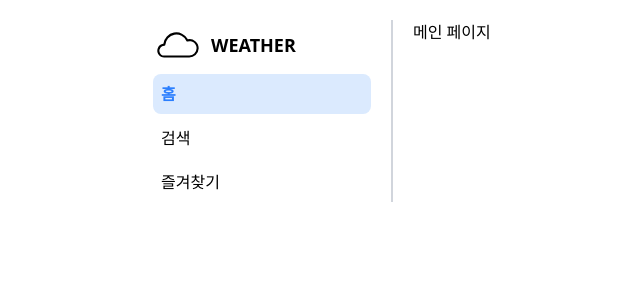
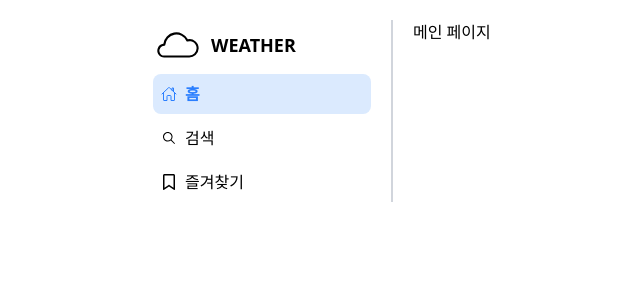
Before and after one commit to empal030110/weather-app, a React (Vite) app: page / in a window 1280 px wide. Shown: the top 300 px of the page, without its empty margins (37-677 px from the left). Built offline with nearby package versions, Linux system fonts and the light colour scheme.

Commit message:
styled: sidebar 아이콘 추가

```diff
--- a/src/pages/home/HomePage.tsx
+++ b/src/pages/home/HomePage.tsx
@@ -1,5 +1,9 @@
 export function HomePage() {
   return (
-    <div>메인 페이지</div>
+    <div>
+      <div>
+        메인 페이지
+      </div>
+    </div>
   )
 }
--- a/src/widgets/sidebar/SideBar.tsx
+++ b/src/widgets/sidebar/SideBar.tsx
@@ -1,5 +1,8 @@
 import { NavLink } from 'react-router-dom'
 import { CiCloudOn } from "react-icons/ci"
+import { IoHomeOutline } from "react-icons/io5";
+import { IoIosSearch } from "react-icons/io";
+import { FaRegBookmark } from "react-icons/fa6";
 
 export function Sidebar() {
   return (
@@ -9,9 +12,9 @@ export function Sidebar() {
           <CiCloudOn size={50} />
           <p className='font-bold text-[18px]'>WEATHER</p>
         </div>
-        <NavLink to="/" end className={({ isActive }) => `p-[8px] rounded-[8px] ${isActive ? 'font-bold bg-blue-100 text-blue-500' : ''}`}>홈</NavLink>
-        <NavLink to="/search" end className={({ isActive }) => `p-[8px] rounded-[8px] ${isActive ? 'font-bold bg-blue-100 text-blue-500' : ''}`}>검색</NavLink>
-        <NavLink to="/bookmark" end className={({ isActive }) => `p-[8px] rounded-[8px] ${isActive ? 'font-bold bg-blue-100 text-blue-500' : ''}`}>즐겨찾기</NavLink>
+        <NavLink to="/" end className={({ isActive }) => `p-[8px] rounded-[8px] flex gap-[8px] items-center text-[16px] ${isActive ? 'font-bold bg-blue-100 text-blue-500' : ''}`}><IoHomeOutline />홈</NavLink>
+        <NavLink to="/search" end className={({ isActive }) => `p-[8px] rounded-[8px] flex gap-[8px] items-center text-[16px] ${isActive ? 'font-bold bg-blue-100 text-blue-500' : ''}`}><IoIosSearch />검색</NavLink>
+        <NavLink to="/bookmark" end className={({ isActive }) => `p-[8px] rounded-[8px] flex gap-[8px] items-center text-[16px] ${isActive ? 'font-bold bg-blue-100 text-blue-500' : ''}`}><FaRegBookmark />즐겨찾기</NavLink>
       </div>
     </div>
   );
```
